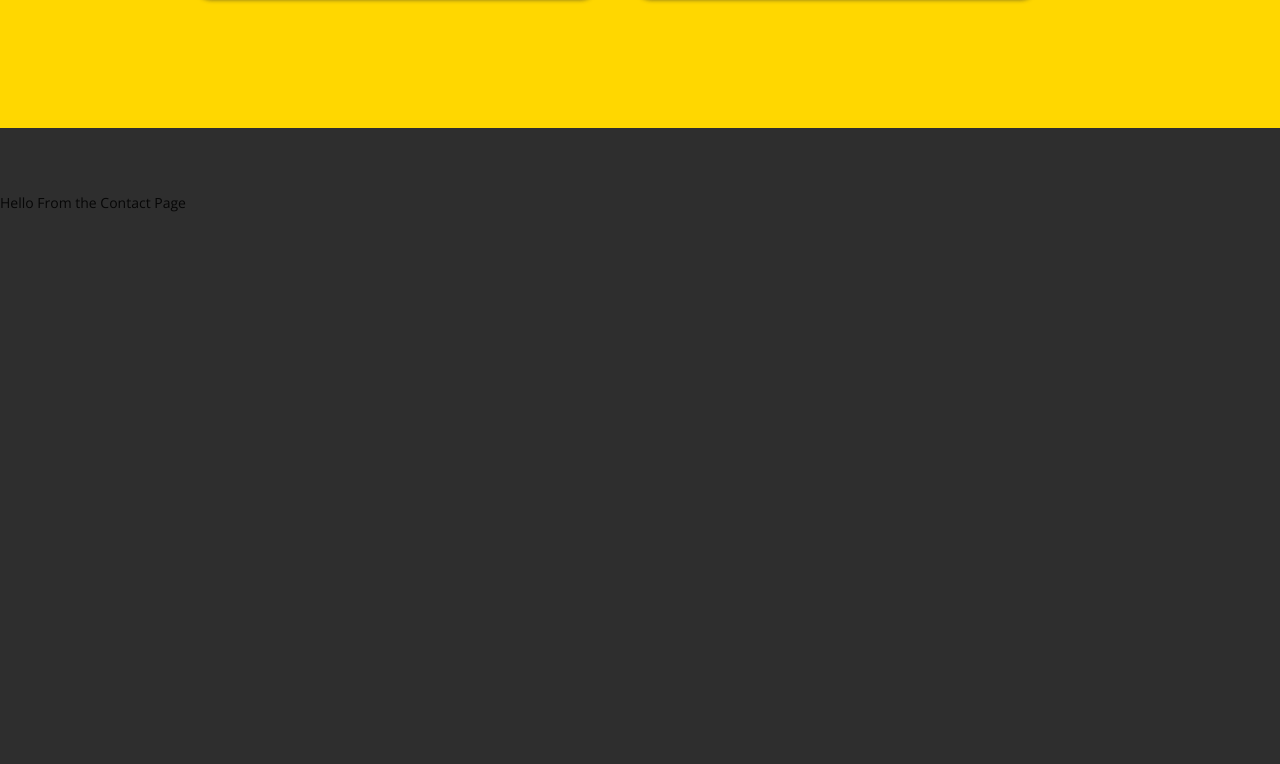
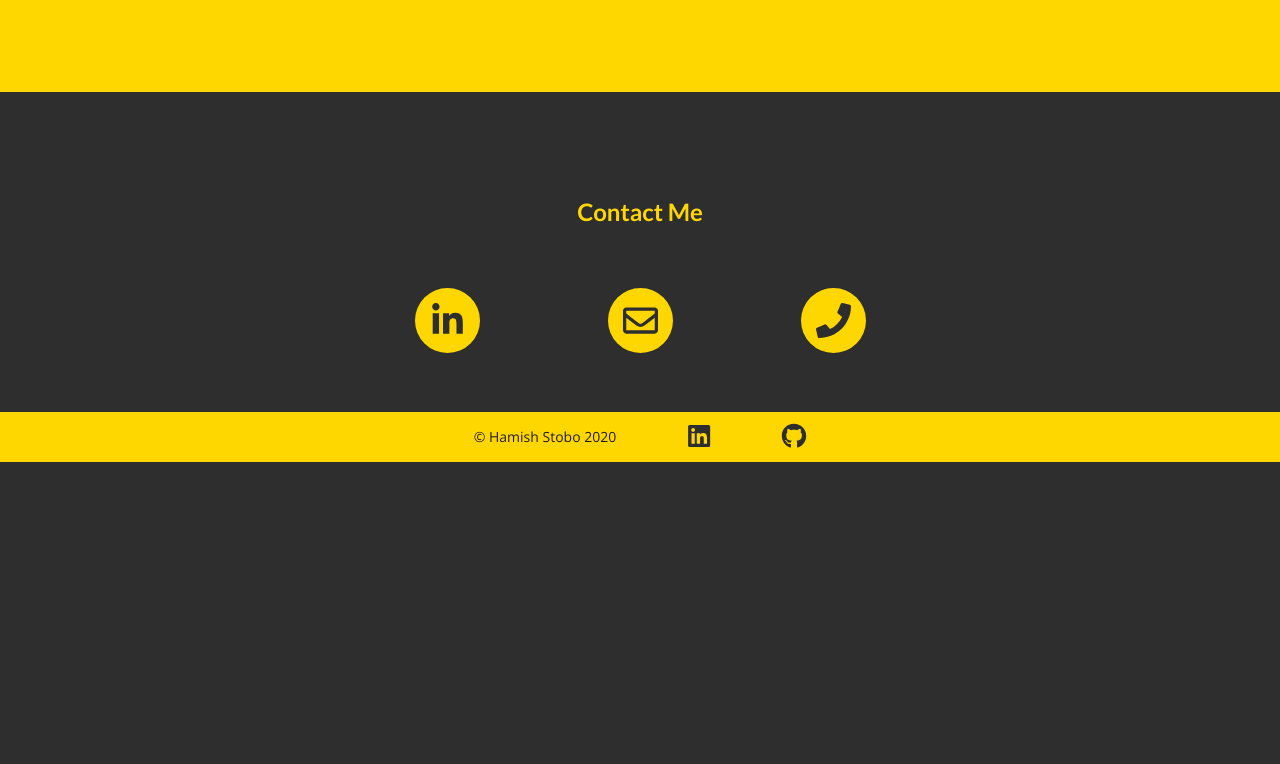
Before and after one commit to hamish-stobo/craig-portfolio-website, a Vue app: page / in a window 1280 px wide. Shown: the part 5636-6400 px from the top of the page. After the commit the page ends 6098 px from the top, so only its background shows below. Built offline with nearby package versions, Linux system fonts and the light colour scheme; what semantic-ui-vue would draw is missing.

Commit message:
footer done, needs links for contacts. Need to update content for other sections as needed.

```diff
--- a/src/components/content/ArticlesPress.vue
+++ b/src/components/content/ArticlesPress.vue
@@ -54,7 +54,9 @@
 
     .article-list {
         list-style-type: none;
-        margin-top: 50px;
+        margin: 50px auto 0;
+        margin-block-start: 0 !important;
+        margin-block-end: 0 !important;
     }
 
     .article-list-item {
--- a/src/components/content/Contact.vue
+++ b/src/components/content/Contact.vue
@@ -1,6 +1,11 @@
 <template>
     <div id="contact">
-        Hello From the Contact Page
+        <h2 class="contact-section-title">Contact Me</h2>
+        <div class="social-icons-wrapper">
+            <a href="" target="_blank"><i class="fab fa-linkedin-in"></i></a>
+            <a href="mailto:stobo@xtra.co.nz" target="_blank"><i class="far fa-envelope"></i></a>
+            <a href="tel:+6421733751" target="_blank"><i class="fas fa-phone"></i></a>
+        </div>
     </div>
 </template>
 
@@ -12,6 +17,38 @@ export default {
 
 <style scoped>
     #contact {
-        height: 100vh;
+        text-align: center;
+        height: 40vh;
+    }
+
+    .contact-section-title {
+        margin-top: 20px;
+        padding-top: 20px;
+        margin-bottom: 50px;
+        font-weight: 700;
+        color: gold;
+    }
+
+    .social-icons-wrapper {
+        display: flex;
+        flex-flow: row wrap;
+        justify-content: center;
+        align-items: center;
+    }
+
+    .social-icons-wrapper a {
+        border-radius: 50%;
+        width: 65px;
+        height: 65px;
+        margin: 10px 5vw;
+    }
+
+    .social-icons-wrapper svg {
+        color: rgb(46, 46, 46);
+        background: gold;
+        border-radius: 50%;
+        width: 65px;
+        height: 65px;
+        padding: 15px;
     }
 </style>
--- a/src/components/layout/Footer.vue
+++ b/src/components/layout/Footer.vue
@@ -1,8 +1,8 @@
 <template>
     <div id="footer" class="footer-wrapper">
-        <span>© Hamish Stobo2020</span>
-        <i class="fab fa-linkedin"></i>
-        <i class="fab fa-github"></i>
+        <span>© Hamish Stobo 2020</span>
+        <a href="https://www.linkedin.com/in/hamishstobo/" target="_blank"><i class="fab fa-linkedin"></i></a>
+        <a href="https://github.com/hamish-stobo" target="_blank"><i class="fab fa-github"></i></a>
     </div>
 </template>
 
@@ -13,15 +13,32 @@ export default {
 </script>
 
 <style scoped>
+    #footer {
+        height: 50px;
+    }
+
     .footer-wrapper {
-        background: salmon;
         text-align: center;
         display: flex;
         flex-flow: row nowrap;
-        justify-content: space-around;
+        justify-content: center;
         align-items: center;
     }
+    .footer-wrapper a, .footer-wrapper span {
+        margin: 0 5vw;
+    }
 
+    .footer-wrapper a {
+        width: 25px;
+    }
 
-
+    .footer-wrapper svg {
+        transform: scale(1.8);
+        color: rgb(46, 46, 46);
+    }
+    @media screen and (min-width: 800px) {
+        .footer-wrapper a, .footer-wrapper span {
+            margin: 0 35px;
+        }
+    }
 </style>
```
